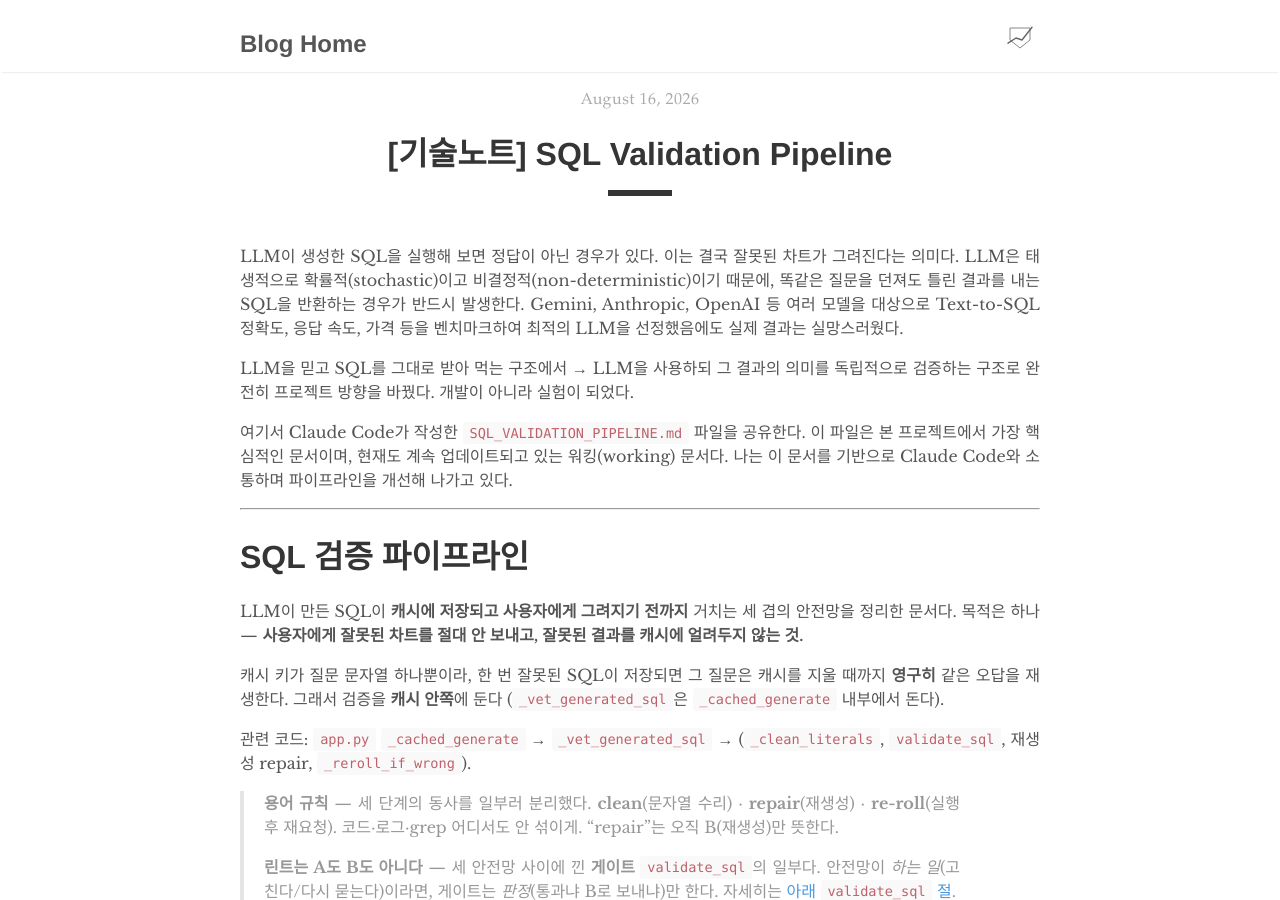
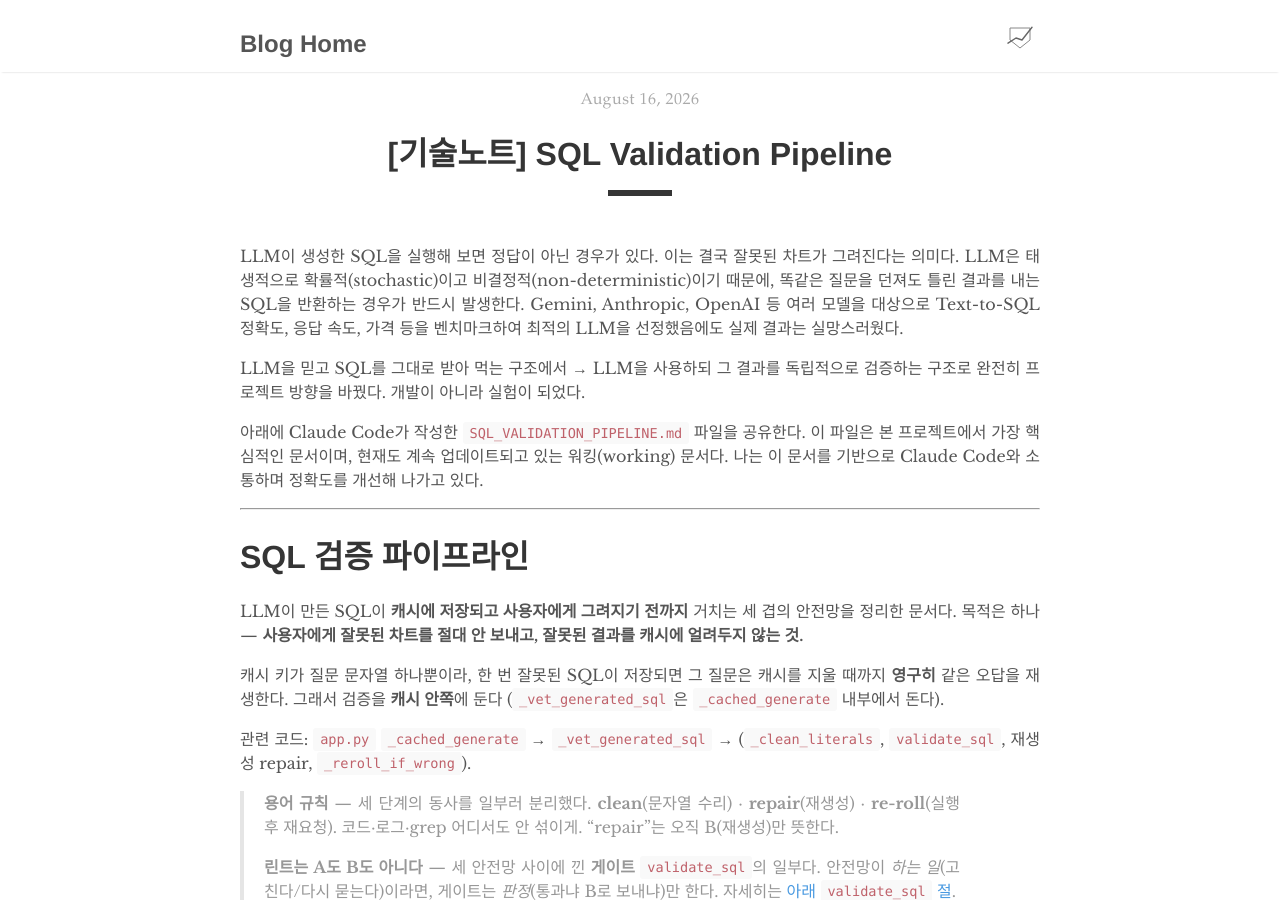
Before and after one commit to sylvakr/baseball-chart-blog, a Jekyll site: the page built from _posts/2026-08-16-sql-validation-pipeline.md, in a window 1280 px wide and 900 px high. Built offline with Jekyll 4.4.1, drawn with Linux system fonts in a browser that asks for light colours.

Commit message:
vault backup: 2026-08-16 22:52:35

```diff
--- a/_posts/2026-08-16-sql-validation-pipeline.md
+++ b/_posts/2026-08-16-sql-validation-pipeline.md
@@ -6,9 +6,9 @@ hidden: false
 ---
  LLM이 생성한 SQL을 실행해 보면 정답이 아닌 경우가 있다. 이는 결국 잘못된 차트가 그려진다는 의미다. LLM은 태생적으로 확률적(stochastic)이고 비결정적(non-deterministic)이기 때문에, 똑같은 질문을 던져도 틀린 결과를 내는 SQL을 반환하는 경우가 반드시 발생한다. Gemini, Anthropic, OpenAI 등 여러 모델을 대상으로 Text-to-SQL 정확도, 응답 속도, 가격 등을 벤치마크하여 최적의 LLM을 선정했음에도 실제 결과는 실망스러웠다.
 
-LLM을 믿고 SQL를 그대로 받아 먹는 구조에서 → LLM을 사용하되 그 결과의 의미를 독립적으로 검증하는 구조로 완전히 프로젝트 방향을 바꿨다. 개발이 아니라 실험이 되었다.
+LLM을 믿고 SQL를 그대로 받아 먹는 구조에서 → LLM을 사용하되 그 결과를 독립적으로 검증하는 구조로 완전히 프로젝트 방향을 바꿨다. 개발이 아니라 실험이 되었다.
 
- 여기서 Claude Code가 작성한 `SQL_VALIDATION_PIPELINE.md` 파일을 공유한다. 이 파일은 본 프로젝트에서 가장 핵심적인 문서이며, 현재도 계속 업데이트되고 있는 워킹(working) 문서다. 나는 이 문서를 기반으로 Claude Code와 소통하며 파이프라인을 개선해 나가고 있다.
+ 아래에 Claude Code가 작성한 `SQL_VALIDATION_PIPELINE.md` 파일을 공유한다. 이 파일은 본 프로젝트에서 가장 핵심적인 문서이며, 현재도 계속 업데이트되고 있는 워킹(working) 문서다. 나는 이 문서를 기반으로 Claude Code와 소통하며 정확도를 개선해 나가고 있다.
 
 ---------------------------------------------------------
 # SQL 검증 파이프라인
```
Also changed, not shown: .obsidian/workspace.json.
